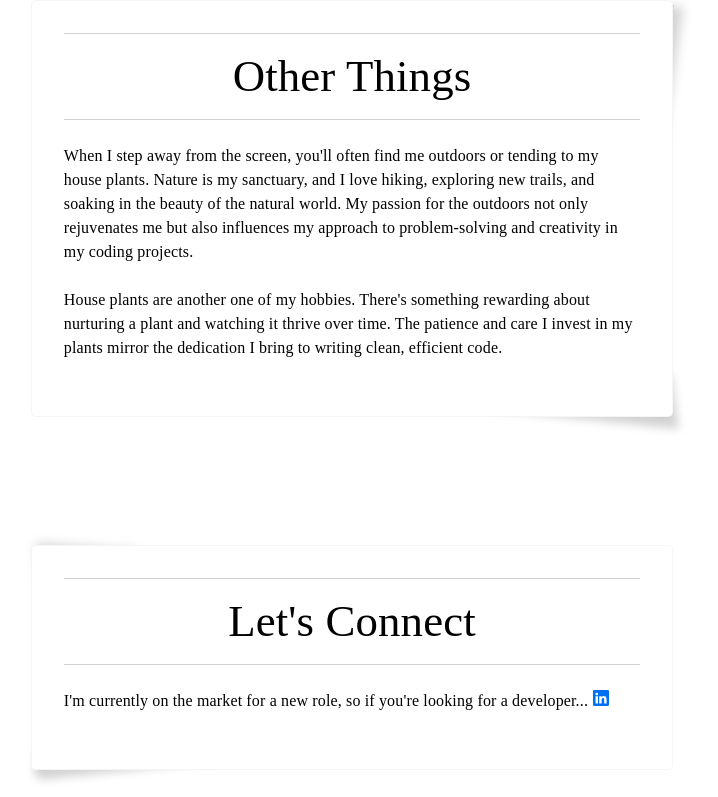
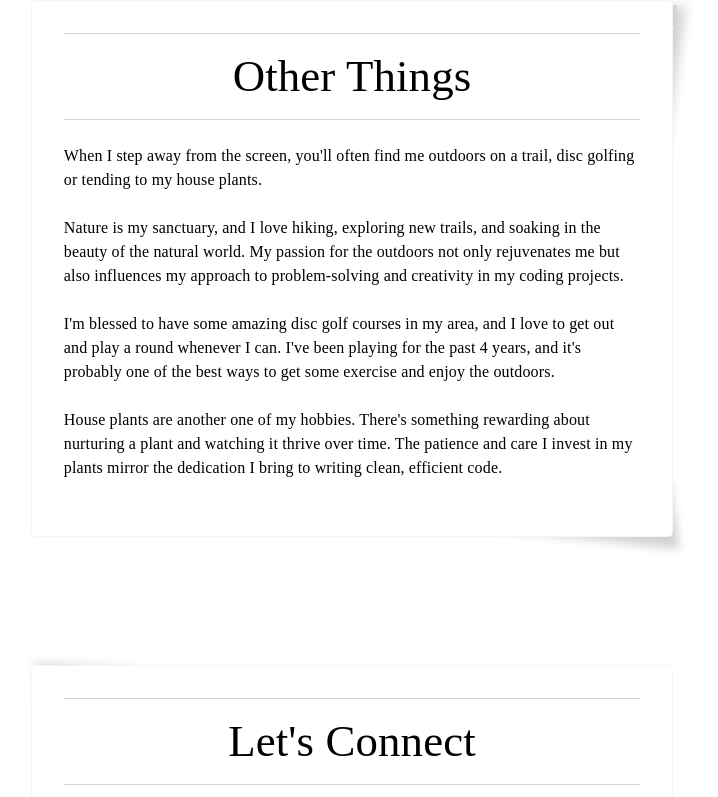
Before and after one commit to iseabock/ianseabock, a Next.js app: page / in a window 1280 px wide. Shown: the part 1392-2189 px from the top of the page, without its empty margins (288-1006 px from the left). Built offline with nearby package versions, Linux system fonts and the light colour scheme.

Commit message:
fontSizes

```diff
--- a/components/Contact.jsx
+++ b/components/Contact.jsx
@@ -22,7 +22,7 @@ const Contact = () => {
                     variant="libre"
                     component="h2"
                     sx={{
-                        fontSize: '2.8em',
+                        fontSize: matches ? '2.8rem' : '2rem',
                         fontWeight: 'normal',
                         textAlign: 'center',
                         padding: '0.2em 0',
@@ -38,7 +38,7 @@ const Contact = () => {
                     sx={{
                         textAlign: 'left',
                         margin: '1.5rem 0',
-                        fontSize: matches ? '1rem' : '1.5rem'
+                        fontSize: matches ? '1rem' : '1.2rem'
                     }}>
                     I&apos;m currently on the market for a new role, so if you&apos;re looking for a
                     developer...
--- a/components/Header.jsx
+++ b/components/Header.jsx
@@ -36,7 +36,7 @@ const Header = () => {
                     textAlign: 'center',
                     height: '2rem'
                 }}>
-                <Typewriter sentence={constants.sentence} typingSpeed={80} containerSize={21} />
+                <Typewriter sentence={constants.sentence} typingSpeed={80} containerSize={24} />
             </Box>
         </Box>
     );
--- a/components/HomeSection.jsx
+++ b/components/HomeSection.jsx
@@ -20,7 +20,7 @@ const HomeSection = ({ sectionObject }) => {
                     variant="libre"
                     component="h2"
                     sx={{
-                        fontSize: '2.8em',
+                        fontSize: matches ? '2.8rem' : '2rem',
                         fontWeight: 'normal',
                         textAlign: 'center',
                         padding: '0.2em 0',
@@ -38,7 +38,7 @@ const HomeSection = ({ sectionObject }) => {
                         sx={{
                             textAlign: 'left',
                             margin: '1.5rem 0',
-                            fontSize: matches ? '1rem' : '1.5rem'
+                            fontSize: matches ? '1rem' : '1.2rem'
                         }}>
                         {copyItem}
                     </Typography>
--- a/components/Typewriter.jsx
+++ b/components/Typewriter.jsx
@@ -36,7 +36,7 @@ const BlinkingCursor = ({ sentenceComplete }) => {
     return <Box>{show ? <span>_</span> : <span style={{ color: 'transparent' }}>_</span>}</Box>;
 };
 
-const Typewriter = ({ sentence, typingSpeed }) => {
+const Typewriter = ({ sentence, typingSpeed, containerSize }) => {
     const [currentText, setCurrentText] = useState('');
     const [currentIndex, setCurrentIndex] = useState(0);
     const [fontSize, setFontSize] = useState(20);
@@ -99,7 +99,7 @@ const Typewriter = ({ sentence, typingSpeed }) => {
                 {currentText}
                 <BlinkingCursor sentenceComplete={sentenceComplete} />
             </Typography>
-            <Box id="sentenceTest" sx={{ width: '24rem' }}>
+            <Box id="sentenceTest" sx={{ width: `${containerSize}rem` }}>
                 <Typography
                     component="div"
                     variant="courier"
--- a/constants.js
+++ b/constants.js
@@ -7,7 +7,7 @@ const constants = {
         {
             title: 'Welcome',
             copy: [
-                "Hey there, I'm Ian, a seasoned web developer with a passion for crafting seamless digital experiences. I've been in web development for a while, but over the past 8 years, I've been immersed in frameworks like React, Express, and Next.js. My journey began with good old fashioned HTML, CSS and Javascript, then PHP, Python, Ruby on Rails and jQuery, where I honed my skills and set the stage for an exciting evolution in the digital landscape where weare today."
+                "Hey there, I'm Ian, a seasoned web developer with a passion for crafting seamless digital experiences. I've been in web development for a while, but over the past 8 years, I've been immersed in frameworks like React, Express, and Next.js. My journey began with good old fashioned HTML, CSS and Javascript, then PHP, Python, Ruby on Rails and jQuery, where I honed my skills and set the stage for an exciting evolution in the digital landscape where we are today."
             ]
         },
         {
@@ -19,7 +19,9 @@ const constants = {
         {
             title: 'Other Things',
             copy: [
-                "When I step away from the screen, you'll often find me outdoors or tending to my house plants. Nature is my sanctuary, and I love hiking, exploring new trails, and soaking in the beauty of the natural world. My passion for the outdoors not only rejuvenates me but also influences my approach to problem-solving and creativity in my coding projects.",
+                "When I step away from the screen, you'll often find me outdoors on a trail, disc golfing or tending to my house plants.",
+                'Nature is my sanctuary, and I love hiking, exploring new trails, and soaking in the beauty of the natural world. My passion for the outdoors not only rejuvenates me but also influences my approach to problem-solving and creativity in my coding projects.',
+                "I'm blessed to have some amazing disc golf courses in my area, and I love to get out and play a round whenever I can. I've been playing for the past 4 years, and it's probably one of the best ways to get some exercise and enjoy the outdoors.",
                 "House plants are another one of my hobbies. There's something rewarding about nurturing a plant and watching it thrive over time. The patience and care I invest in my plants mirror the dedication I bring to writing clean, efficient code."
             ]
         }
```
